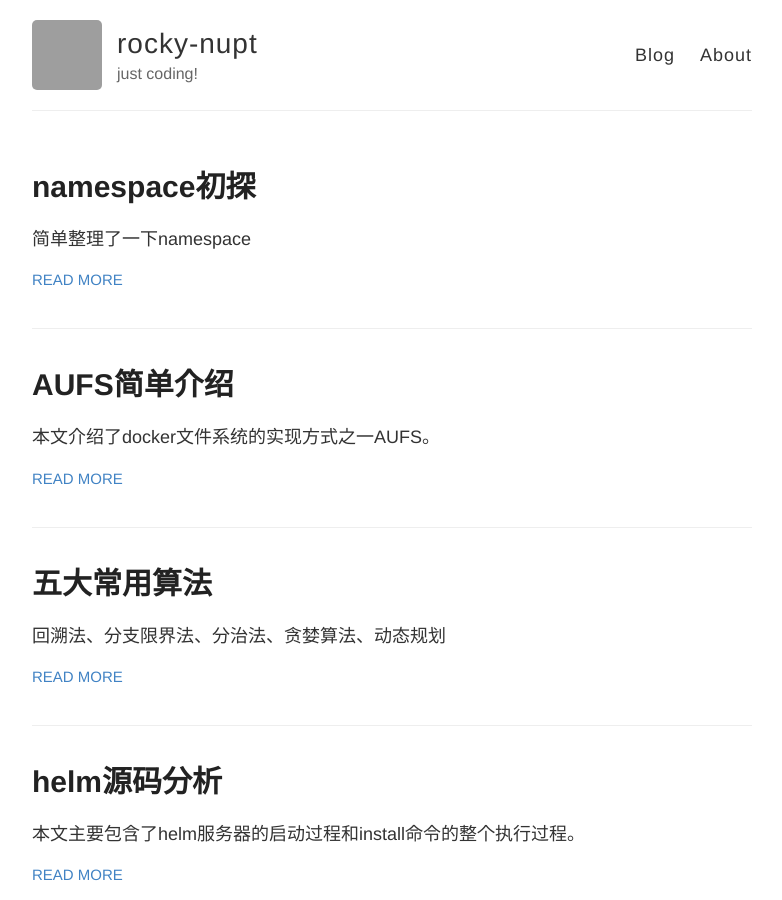
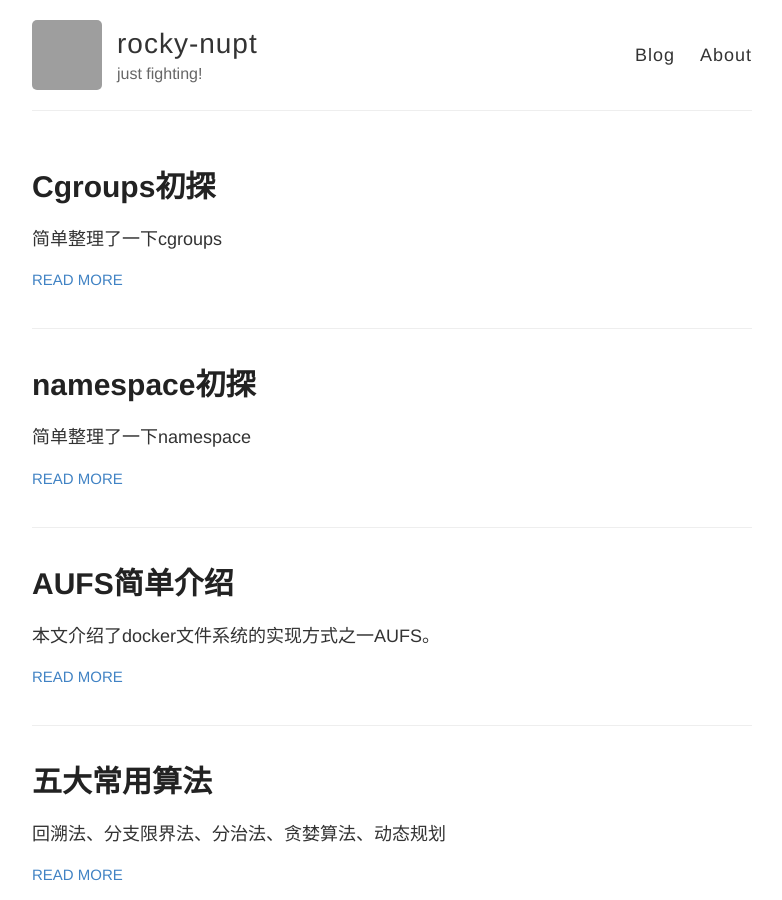
Before and after one commit to rocky-nupt/rocky-nupt.github.io, a Jekyll site: the page built from index.html, in a window 1280 px wide and 900 px high. Shown: the whole window, without its empty margins (248-1030 px from the left). Built offline with Jekyll 4.4.1, drawn with Linux system fonts in a browser that asks for light colours; part of the change alters nothing that is shown; grey boxes are pictures that could not be loaded.

Commit message:
update cgroups

```diff
--- a/_config.yml
+++ b/_config.yml
@@ -6,7 +6,7 @@
 name: rocky-nupt
 
 # Short bio or description (displayed in the header)
-description: just coding!
+description: just fighting!
 
 # URL of your avatar or profile pic (you could use your GitHub profile pic)
 avatar: https://avatars3.githubusercontent.com/u/20889530?v=3&u=f2ffba928f1e83916616bd6990a0ed4dcdd303e0&s=400
--- /dev/null
+++ b/_posts/2017-12-3-cgroups.md
@@ -0,0 +1,132 @@
+---
+layout: post
+title: Cgroups初探
+---
+
+简单整理了一下cgroups
+
+**cgroups（Control Groups）可以限制、记录、隔离进程组使用的物理资源（包括CPU、memory、IO等），本质上是内核附加在程序上的一系列钩子（hooks），通过程序运行时对资源的调度触发相应的钩子以达到资源追踪和限制的目的。**<br />
+
+### cgroups关键术语：
+- task（任务）：task表示系统的一个进程。
+- cgroup（控制组）：cgroups中的资源控制都以cgroup为单位实现，cgroup表示按照某种资源控制标准划分而成的任务组，包含一个或多个子系统。一个task可以加入一个cgroup，也可以从一个移到另外一个。
+- subsystem（子系统）：subsystem就是一个资源调度控制器，比如CPU子系统控制CPU时间分配，内存子系统分配内存使用量。
+- hierarchy（层级树）：一系列cgroup构成的树状结构的排列就是一个hierarchy，美国hierarchy通过绑定subsystem进行资源调度。整个系统可以有多个hierarchy。
+
+### cgroups特点：
+1. cgroups的API以伪文件系统的方式实现，用户可以通过文件操作实现对cgroups的管理。
+2. cgroups的管理操作单元细粒度可以达到线程级别，用户态的代码也可以针对系统分配的资源创建和销毁cgroups，然后实现资源的再分配和管理。
+3. 所有资源管理的功能都以subsystem的方式实现，接口统一。
+4. 刚创建的子进程和父进程处于同一个控制组。
+
+### cgroups四大功能：
+1. 资源限制：对进程组使用的资源总额进行限制。如内存超过配额就发出OOM（Out of Memory）。
+2. 优先级分配：通过分配的CPU时间片数量及硬盘IO带宽大小来实现，实际上就相当于控制了进程运行的优先级。
+3. 资源统计：统计系统的资源使用量，如CPU使用时长、内存使用量等等。
+4. 进程控制：可以对进程组执行挂起、恢复等操作。
+
+### 组织结构：
+类似于namespace，传统的进程都是先启动init进程作为根节点，再由init节点创建子进程作为子节点，而每个子节点都可以创建新的子节点，如此往复，形成一个树状结构。而cgroups也是类似的树状结构，子节点从父节点继承属性。但是，它们不同点在于cgroups中与init地位类似的hierarchy可以允许存在多个，这样就会形成一个森林。<br />
+**基本规则：**<br />
+1. 同一个hierarchy可以附加一个或多个subsystem。
+2. 一个已经附加在某个hierarchy上的subsystem不能附加到其他含有别的subsystem的hierarchy上。
+3. 一个task不能属于同一个hierarchy的不同cgroup。
+4. 刚fork出的子进程在初始状态与其父进程处于同一个cgroup。
+
+### Subsystem简介及其与docker相关的配置参数：
+subsystem实际上就是cgroups的资源控制系统，每种subsystem独立控制一种资源，主要有以下九种：
+#### 1、blkio：为块设备设定输入\输出限制，比如物理驱动（包括磁盘、固态硬盘、USB等）。<br />
+1. 限额类参数：限额类主要有两种策略，一种是基于完全公平队列调度（CFQ：Completely Fair Queuing）的按权重分配各个cgroup所能占用总体资源的百分比，当资源空闲时可以充分利用，但只能用于最底层节点cgroup的配置；另一种是设定资源使用上限，这种限额在各个层次的cgroup都可以配置，但这种限制较为生硬，并且容器之间依然会出现资源的竞争。<br />
+**按比例分配块设备IO资源：**
+* blkio.weight：设定100-1000的一个整数值，作为分配设备时的相对权重比率。
+* blkio.weight_device：针对特定设备的权重比。
+**控制IO读写速度上限：**
+* blkio.throttle.read_bps_device：设定每秒读取块设备的数据量上限。
+* blkio.throttle.write_bps_device：设定每秒写入块设备的数据量上限。
+* blkio.throttle.read_iops_device：设定每秒读操作次数上限。
+* blkio.throttle.write_iops_device：设定每秒写操作次数上限。
+2. 统计与监控：以下的参数都是只读的状态报告，用于更好的统计、监控进程的io情况。
+* blkio.reset_stats：重置统计信息，写入一个int值就行。
+* blkio.time：统计cgroup对设备的访问时间。
+* blkio.io_serviced：统计cgroup对特定设备的IO操作次数（包括read、write、sync和async）。
+* blkio/sectors：统计cgroup对设备扇区访问次数。
+* blkio.io_service_bytes：统计cgroup对特定设备的IO操作的数据量。
+* blkio.io_queued：统计cgroup的队列中对IO操作的请求次数。
+* blkio.io_service_time：统计cgroup对特定设备的IO操作时间。
+* blkio.io_merged：统计cgroup将BIOS请求合并到IO操作请求的次数。
+* blkio.io_wait_time：统计cgroup在各设备中各类型IO操作在队列中的等待时间。
+
+#### 2、cpu：使用调度程序控制task对CPU对使用。
+CPU资源控制也有两种策略，一种是完全公平调度（CFS：Completely Fair Scheduler）策略，提供了限额和按比例分配两种方式；另一种是实时调度（RT：Real-Time Scheduler）策略，针对实时进程按周期分配固定的运行时间。<br />
+##### CFS策略：
+**设定CPU使用周期使用时间上限：**
+* cpu.cfs_period_us：设定周期时间。
+* cpu.cfs_quota_us：设定周期内最多可使用的时间。
+* cpu.stat：统计信息，包含经历了几个cfs_perioid_us周期（nr_periods）、task被限制的次数（nr_throttled)、task被限制的总时长（throttled_time)。
+**按权重比例设定CPU的分配：**
+* cpu.shares：设定一个大于2的整数，作为分配CPU时间时的权重比率。
+##### RT策略：
+* cpu.rt_period_us：设定周期时间。
+* cpu.rt_runtime_us：设定周期中的运行时间。
+
+#### 3、cpuacct：自动生成cgroup中task对CPU资源使用情况等报告。
+* cpuacct.usage：统计cgroup中所有task的cpu使用时长。
+* cpuacct.stat：统计cgroup中所有task的用户态和内核态分别使用CPU的时长。
+* cpuacct.usage_percpu：统计cgroup中所有task使用每个cpu的时长。
+
+#### 4、cpuset：为cgroup中的task分配独立的CPU（只针对多处理器系统）和内存。
+* cpuset.cpus：填写cgroup可使用的CPU的编号。
+* cpuset.mems：填写cgroup可使用的memory node。
+
+#### 5、devices：开启和关闭cgroup中task对设备的访问。
+* devices.allow：允许名单（白名单）。
+* devices.deny：禁止名单（黑名单）。
+* devices.list：报告为这个cgroup中的task设定访问控制的设备。
+
+#### 6、freezer：挂起或恢复cgroup中的task。
+* freezer.state：包含三种状态，FROZEN停止，FREEZING正在停止（只读，不能写入），THAWED恢复。
+
+#### 7、memory：设定cgroup中task对内存使用量的限定，并自动生成这些task对内存资源使用情况的报告。
+**限额类：**
+* memory.limit_bytes：强制限制最大内存使用量，-1代表无限制。
+* memory.soft_limit_bytes：软限制，只有比强制限制的值小才有意义，内存紧张时才有效。
+* memory.memsw.limit_bytes：设定最大内存与swap区内存之后的用量限制。
+**报警与自动控制：**
+* memory.oom_control：改参数填0或1，0表示开启当进程使用资源超过限制时杀死进程，1表示不启用，默认都启用。当不启用时，进程实际使用内存超过限制时会被暂停到有空闲内存资源为止。
+**统计与监控类：**
+* memory.usage_bytes：报告该cgroup中进程当前内存使用量。
+* memory.max_usage_bytes：报告该cgroup中进程内存的最大使用量。
+* memory.failcnt：报告内存达到memory.limit_in_bytes设定的限制值的次数。
+* memory.stat：报告大量的内存统计数据。
+* cache：页缓存，包括tmpfs。
+* rss：匿名和swap缓存，不包括tmpfs。
+* mapped_file：memory-mapped映射的文件大小，包括tmpfs。
+* pgpgin：存入内存的页数。
+* pgpgout：从内存中读出的页数。
+* swap：swap用量。
+* active_anon：活跃的LRU（Least Recently Used）列表中的匿名和swap缓存，包括tmpfs。
+* inactive_anon：活跃的LRU（Least Recently Used）列表中的匿名和swap缓存，包括tmpfs。
+* active_file：活跃的LRU（Least Recently Used）列表中的file-backed内存。
+* inactive_anon：活跃的LRU（Least Recently Used）列表中的file-backed内存。
+* unevictable：无法再生的内存。
+* hierarchical_memory_limit：包含memory cgroup的层级的内存限制。
+* hierarchical_memsw_limit：包含memory cgroup的层级的内存加swap限制。
+
+#### 8、perfevent：对cgroup中的task进行统一的性能测试。
+
+#### 9、net_cls：通过等级识别符标记网络数据包，从而允许linux流量控制程序（TC：traffic controller）识别从具体cgroup中生成的数据包。
+
+
+### Cgroups实现方式：
+
+![_config.yml]({{ site.baseurl }}/images/cgroups.png)
+
+cgroups的实现实质上是给系统进程挂上钩子，当task运行的过程中涉及到某个资源时就会触发钩子上附带的subsystem进行检测，然后进行资源控制。Linux中管理task进程的数据结构为task_struct，其中与cgroups相关的字段主要有两个，css_get *cgroups和list_head cg_list。css_get *cgroups表示进程相关的cgroups信息的指针，一个task只对应一个css_get结构，但一个css_get结构可以被多个task使用。而list_head cg_list是一个链表的头指针，这个链表包含了所有链到同一个css_set的task进程。每个css_set结构中都包含了一个指向包含进程与一个特定subsystem相关信息的指针数组cgroup_subsys_state，而这个指针则指向了一个包含所有cgroup信息的cgroup结构，task进程就是通过这种方式与cgroup关联起来的。系统开始运行的时候，内核的主函数就会对root cgroups和css_set进程初始化，每次task进行fork/exit时，都会附加（attach）/分离（detach）对应的css_set。
+此外，cgroup结构体中有一个list_head css_sets字段，它是一个指向包含cgroup与task之间多对多关系信息的链表的头指针cg_cgroup_link，是task和cgroup多对多的中间媒介。每个cg_cgroup_link中包含一个css_set *cg字段，指向了每一个task的css_set。css_set结构中包含task头指针，指向所有链到这个css_set的task的进程，到此刚好形成一个循环。添加cg_cgroup_link主要是出于性能方面的考虑，一是节省task结构体占用多内存，二是提升了fork（）/exit（）的速度。
+当task从一个cgroup中移动到另一个时，如果要加入cgroup与现有的cgroup子系统相同的话，就重用现有的css_set，否则就分配一个新的。所有的css_set通过一个哈希表进行存放和查询，css_set结构中的hlist_node hlist就指向了这个css_set_table这个哈希表。
+为了用精简的内核代码为cgroup提供熟悉的权限和命名空间管理，内核开发者们安装linux虚拟文件系统转换器（VFS：Virtual Filesystem Switch）的接口实现了一套名为cgroup的文件系统，巧妙的用来表示cgroups中的hierarchy概念，把各个subsystem的实现都封装到文件系统的各项操作中。定义subsystem的结构体是cgroup_subsys ,该结构体定义了一组函数接口，让各个子系统去实现，类似的思想还被用在了cgroup_subsys_state中，cgroup_subsys_state并没有定义控制信息，只是定义了都需要用到的公共信息，各个子系统可以按需取定义自己的控制信息结构体，最终在自定义的结构体中把cgroup_subsys_state包含进去，然后通过container_of等宏定义来获取对应的结构体。
+
+### Cgroups用户层体现：
+在实际使用过程中，可以通过挂载（mount）cgroup文件系统新建一个层级结构，挂载时指定要绑定的子系统，默认绑定所有子系统。挂载后，就可以向操作文件一样对cgroups的hierarchy层级进行操作管理。在创建的hierarchy中创建文件夹，就类似于fork一个后代cgroup，后代cgroup中默认继承原有cgroup中的配置属性，但是可以根据需求对配置参数进行调整，这样就可以把一个大的cgroup系统分割成一个个嵌套的、可动态变化的“软分区”。
+当一个顶层的cgroup文件系统被卸载（unmount）时，如果其中创建了后代cgroup目录，那么就算上层的cgroup被卸载了，后代的层级也是激活状态，其cgroup中配置依然有效。只有递归的卸载层级中的所有cgroup，那个层级才会被真正删除。
+层级激活后，/proc目录下的每个task PID文件夹下都会新添加一个cgroup文件，可列出所在的层级，对其进行控制的子系统及对应cgroup文件系统的路径。
```
